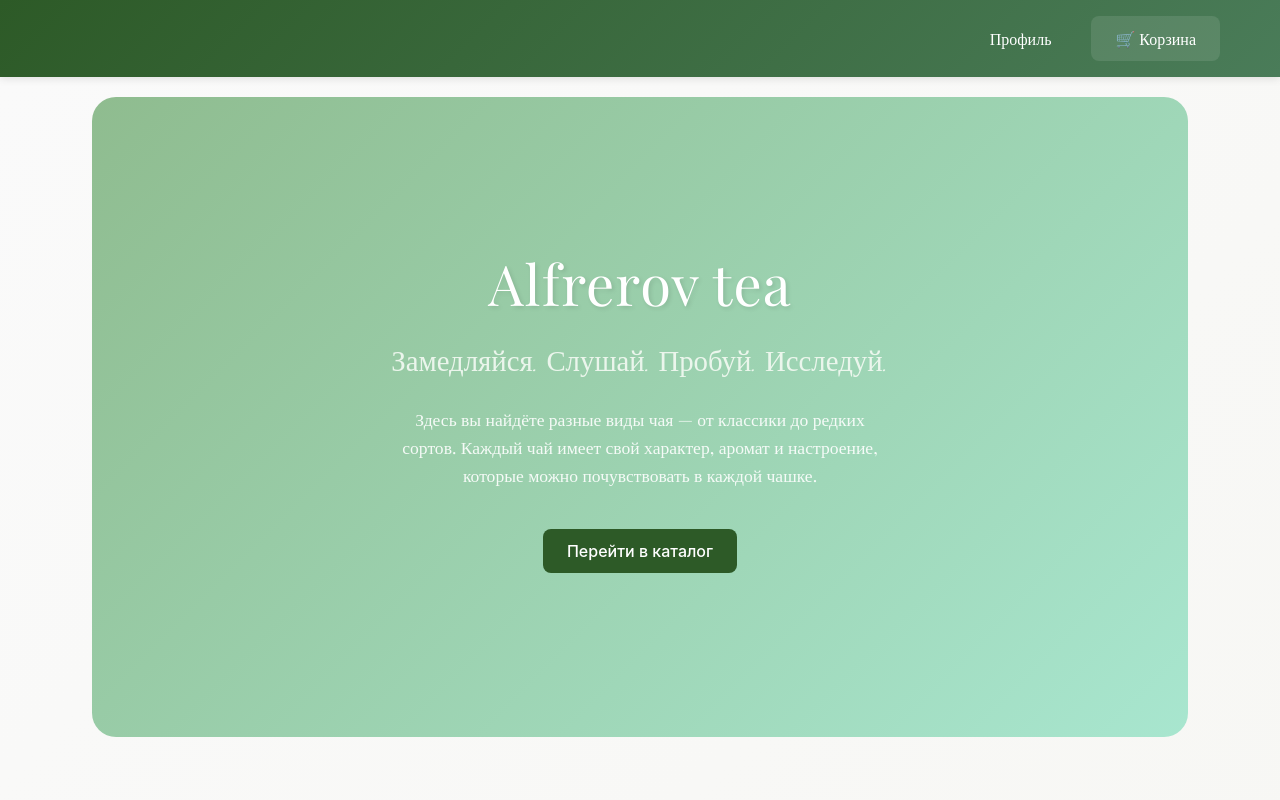
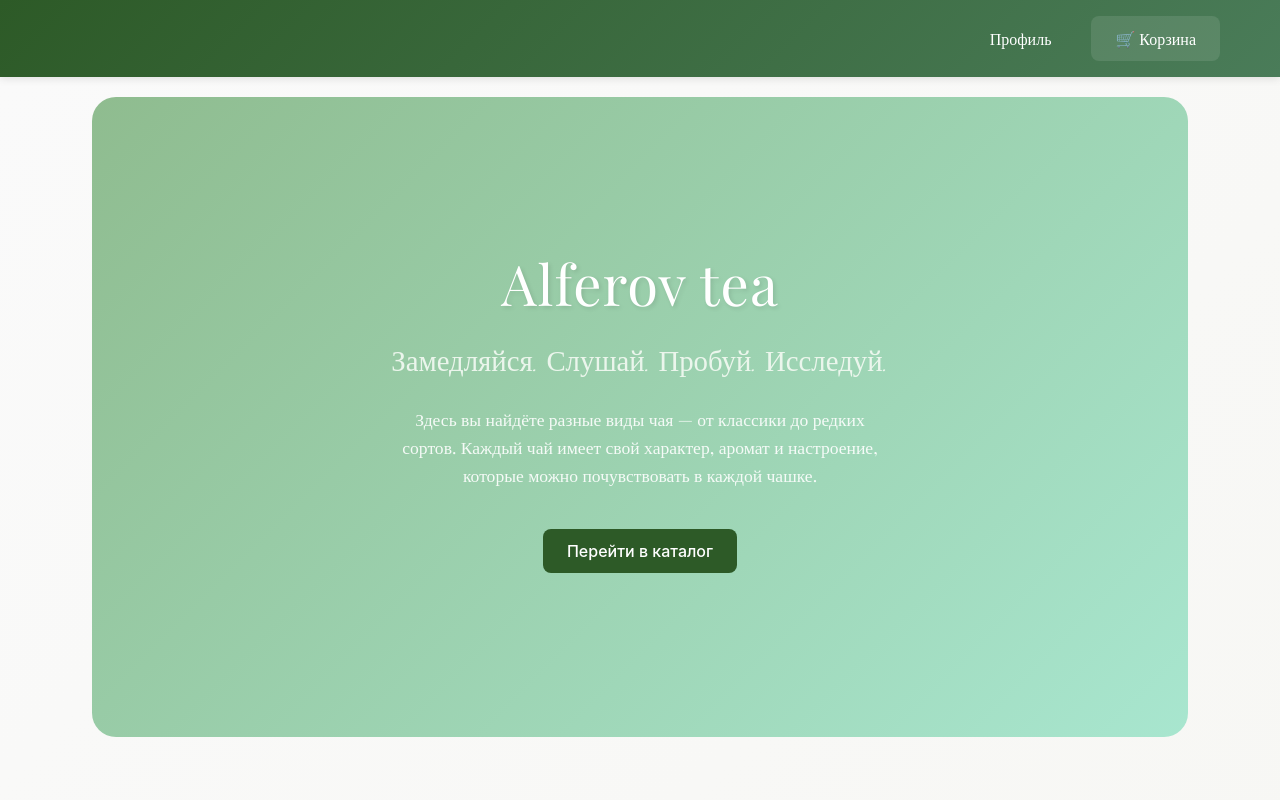
Before and after one commit to lianafah/tea-marketplace, a React (Vite) app: page / in a window 1280 px wide. Shown: the top 800 px of the page. Built offline with nearby package versions, Linux system fonts and the light colour scheme; a web font is replaced by a local one.

Commit message:
Исправляю название бренда на Alferov tea

```diff
--- a/index.html
+++ b/index.html
@@ -4,8 +4,8 @@
     <meta charset="UTF-8" />
     <link rel="icon" type="image/svg+xml" href="/tea-icon.svg" />
     <meta name="viewport" content="width=device-width, initial-scale=1.0" />
-    <meta name="description" content="Alfrerov tea - Мини приложение маркетплейса чая" />
-    <title>Alfrerov tea - Маркетплейс чая</title>
+    <meta name="description" content="Alferov tea - Мини приложение маркетплейса чая" />
+    <title>Alferov tea - Маркетплейс чая</title>
 
     <!-- Подключение шрифтов -->
     <link rel="preconnect" href="https://fonts.googleapis.com">
--- a/src/pages/Home.tsx
+++ b/src/pages/Home.tsx
@@ -11,7 +11,7 @@ const Home: React.FC = () => {
       <div className="container">
         <div className="hero-section">
           <div className="hero-content">
-            <h1 className="hero-title">Alfrerov tea</h1>
+            <h1 className="hero-title">Alferov tea</h1>
             <p className="hero-motto">
               Замедляйся. Слушай. Пробуй. Исследуй.
             </p>
```
